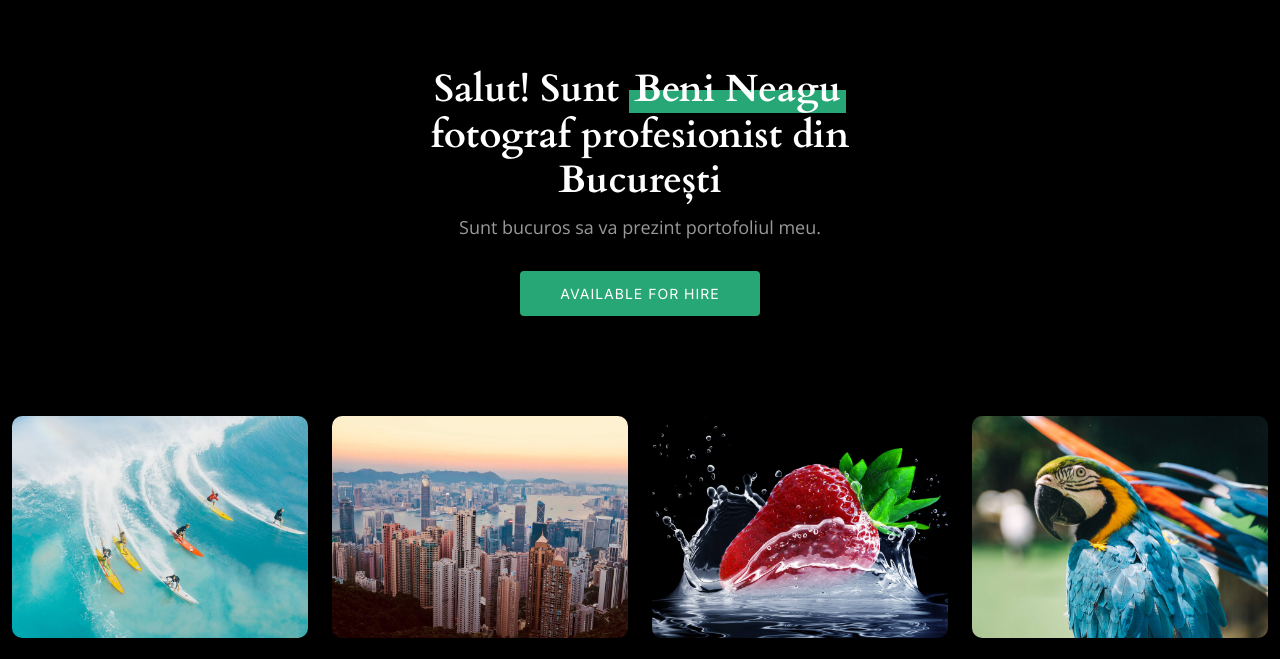
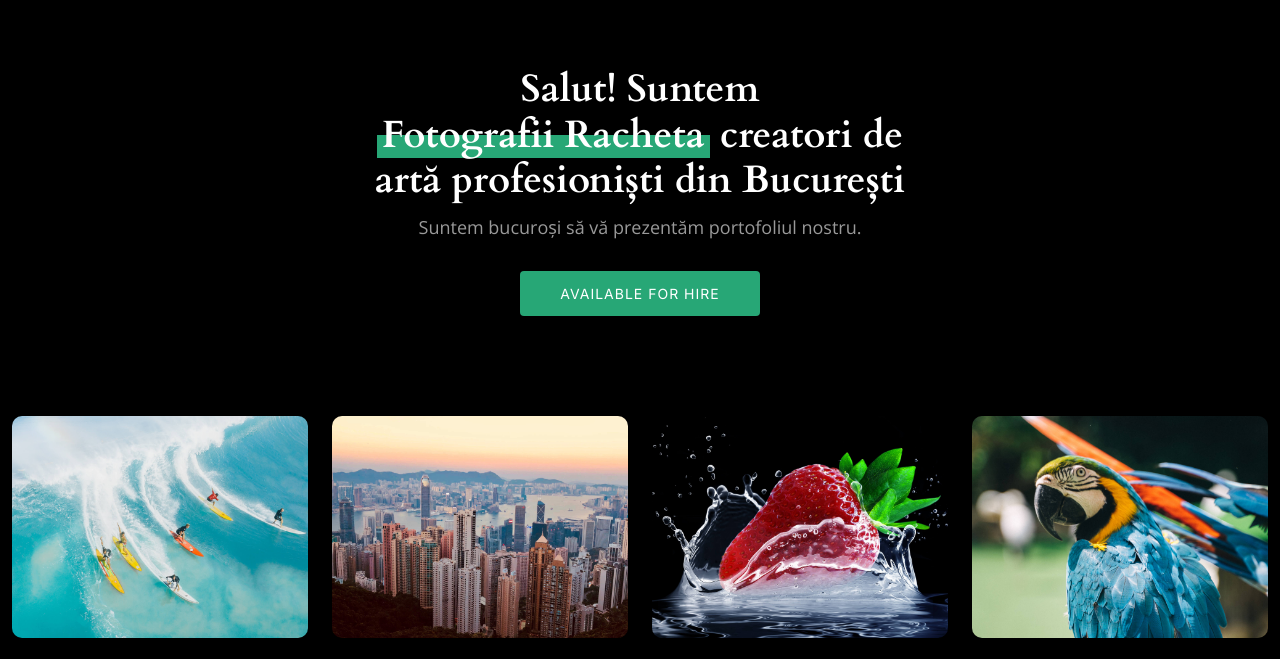
Before and after one commit to BeniNeagu/BeniNeagu.github.io, a plain HTML site: page index.html in a window 1280 px wide. Shown: the part 73-732 px from the top of the page. Drawn offline with nearby package versions, Linux system fonts and the light colour scheme.

Commit message:
Update index.html

```diff
--- a/index.html
+++ b/index.html
@@ -93,8 +93,8 @@
     <div class="container">
       <div class="row justify-content-center">
         <div class="col-lg-6 text-center">
-          <h2>Salut! Sunt <span>Beni Neagu</span> fotograf profesionist din București</h2>
-          <p>Sunt bucuros sa va prezint portofoliul meu.</p>
+          <h2>Salut! Suntem <span>Fotografii Racheta</span> creatori de artă profesioniști din București</h2>
+          <p>Suntem bucuroși să vă prezentăm portofoliul nostru.</p>
           <a href="contact.html" class="btn-get-started">Available for hire</a>
         </div>
       </div>
```
